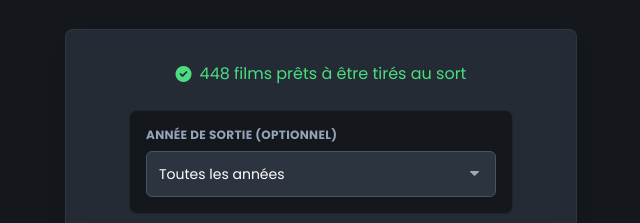
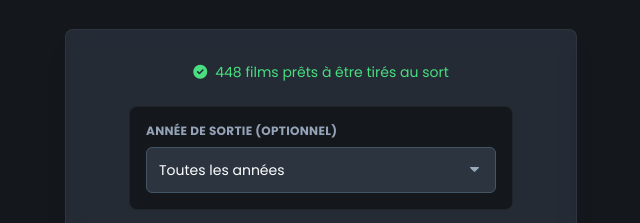
Before and after one commit to Kryptonson42/Krypto-Apps, a plain HTML site: page index.html in a window 1280 px wide. Shown: the part 263-486 px from the top of the page, 319-959 px from the left. Drawn offline with nearby package versions, Linux system fonts and the light colour scheme; a web font is replaced by a local one.

Commit message:
index.html

```diff
--- a/index.html
+++ b/index.html
@@ -158,7 +158,7 @@
 
         <!-- Zone de Contrôles (Menu Principal) -->
         <div id="controlsArea" class="hidden glass-panel rounded-lg p-6 md:p-8 shadow-xl mb-10 max-w-lg w-full text-center transition-all duration-300 animate-fade-in">
-            <div class="flex items-center justify-center gap-2 text-green-400 mb-6 font-medium">
+            <div class="flex items-center justify-center gap-2 text-green-400 mb-6 text-sm font-medium">
                 <i class="fa-solid fa-check-circle"></i>
                 <span id="movieCount">Liste chargée</span>
             </div>
```
